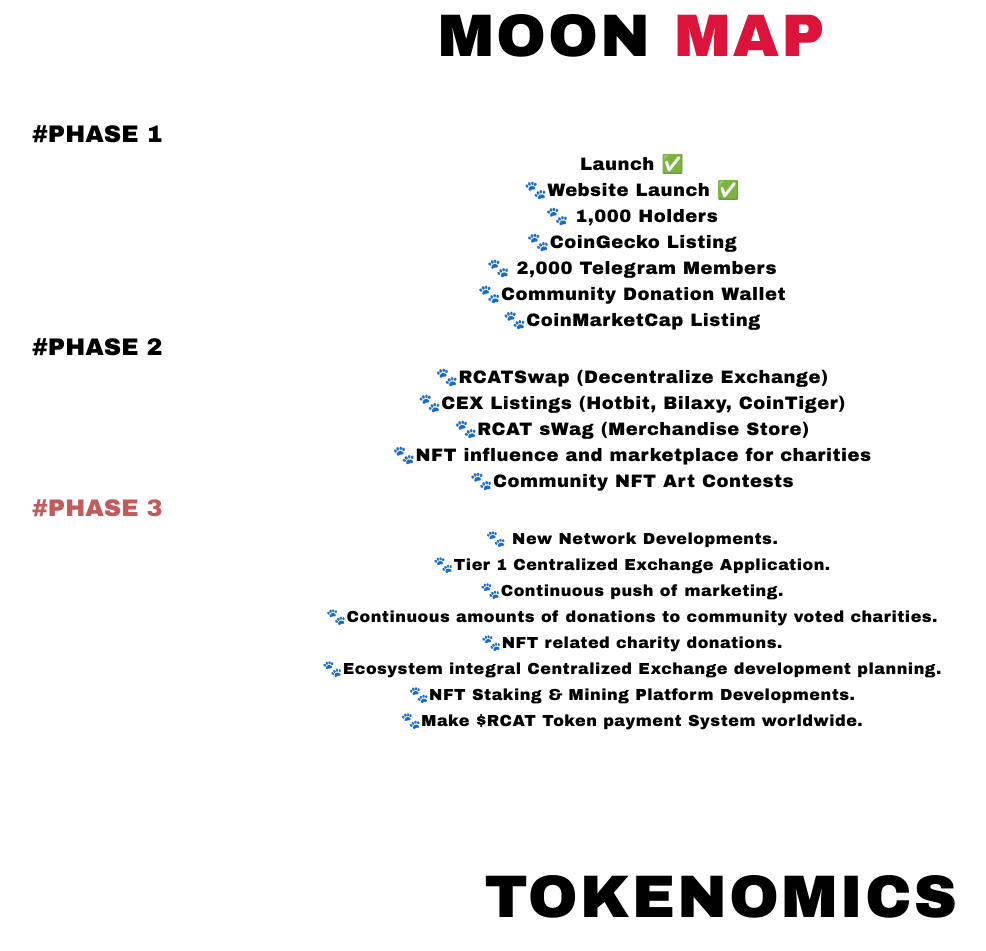
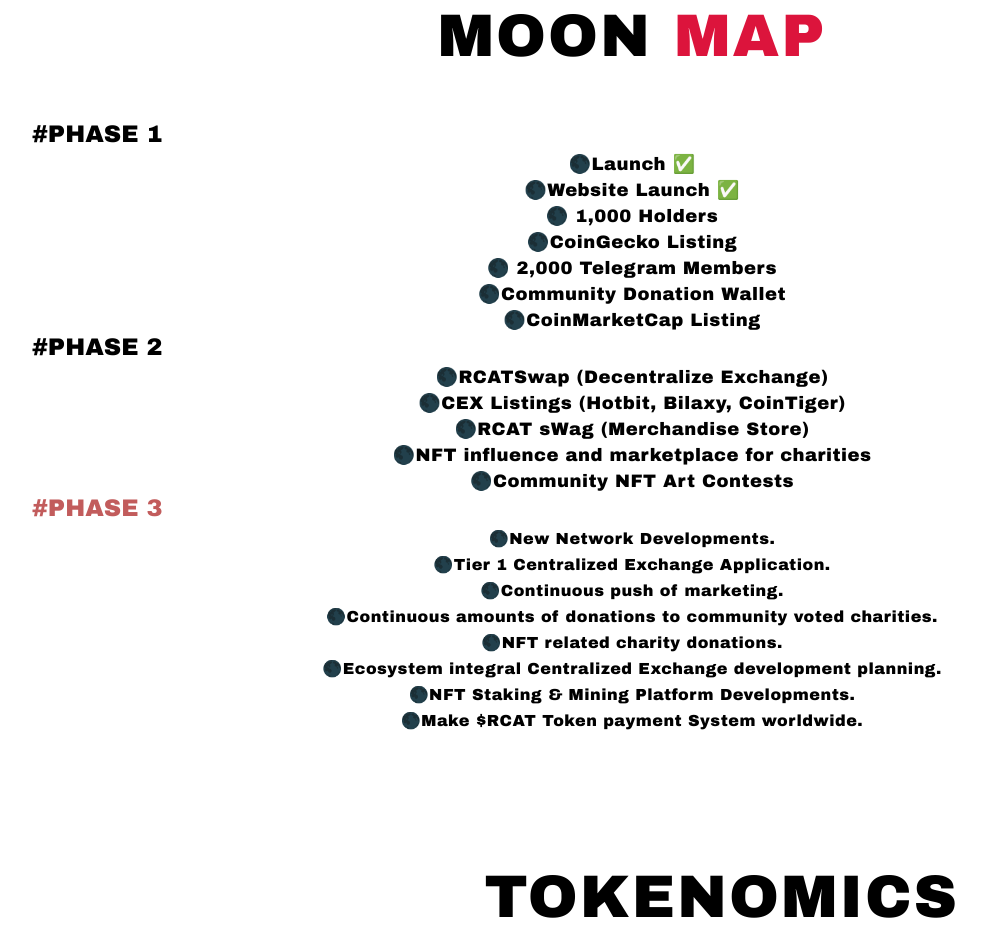
Before and after one commit to mi-g-termux/du, a plain HTML site: page index.html in a window 1280 px wide. Shown: the part 1702-2653 px from the top of the page, without its empty margins (8-994 px from the left). Drawn offline with Linux system fonts and the light colour scheme.

Commit message:
Update index.html

```diff
--- a/index.html
+++ b/index.html
@@ -114,24 +114,24 @@
                                       <div class="timeline-content">
 
                                           <p align="center">
-                                           <font size="4"><b🐾>Launch ✅</b></font>
+                                           <font size="4"><b>🌑Launch ✅</b></font>
                                   <br>
 
-                   <font size="4"> <b>🐾Website Launch ✅</b></font>
+                   <font size="4"> <b>🌑Website Launch ✅</b></font>
                                   <br>
 
-                                  <font size="4"><b>🐾 1,000 Holders</b></font>
+                                  <font size="4"><b>🌑 1,000 Holders</b></font>
 
                                   <br>
-                                  <font size="4"><b> 🐾CoinGecko Listing</b></font>
+                                  <font size="4"><b> 🌑CoinGecko Listing</b></font>
                                   <br>
-                                  <font size="4"><b>🐾 2,000 Telegram Members</b></font>
+                                  <font size="4"><b>🌑 2,000 Telegram Members</b></font>
 
                                   <br>
-                                  <font size="4"><b>🐾Community Donation Wallet</b></font>
+                                  <font size="4"><b>🌑Community Donation Wallet</b></font>
 
                                   <br>
-                                  <font size="4"> <b>🐾CoinMarketCap Listing</b></font>
+                                  <font size="4"> <b>🌑CoinMarketCap Listing</b></font>
 
 
 
@@ -155,18 +155,18 @@
                                       <div class="timeline-content">
 
                                           <p align="center">
-                                            <font size="4"><b>🐾RCATSwap (Decentralize Exchange)</b></font>
+                                            <font size="4"><b>🌑RCATSwap (Decentralize Exchange)</b></font>
                                             <br>
 
-                                            <font size="4"> <b>🐾CEX Listings (Hotbit, Bilaxy, CoinTiger)</b></font>
+                                            <font size="4"> <b>🌑CEX Listings (Hotbit, Bilaxy, CoinTiger)</b></font>
 
                                             <br>
-                                            <font size="4"> <b>🐾RCAT sWag (Merchandise Store)</b></font>
+                                            <font size="4"> <b>🌑RCAT sWag (Merchandise Store)</b></font>
                                             <br>
-                                            <font size="4"><b>🐾NFT influence and marketplace for charities</b></font>
+                                            <font size="4"><b>🌑NFT influence and marketplace for charities</b></font>
 
                                             <br>
-                                            <font size="4"><b>🐾Community NFT Art Contests</b> </font>
+                                            <font size="4"><b>🌑Community NFT Art Contests</b> </font>
 
 
                                           </p>
@@ -196,15 +196,15 @@
                                       <div class="timeline-content">
 
                                           <p align="center">
-                                          <font style="font-size:16px"><b>🐾 New Network Developments.</b><br>
-                                              <b>🐾Tier 1 Centralized Exchange Application.</b><br>
-                                              <b>🐾Continuous push of marketing.</b><br>
-                                              <b>🐾Continuous amounts of donations to community voted charities.</b><br>
-                                              <b>🐾NFT related charity donations.</b><br>
-                                             <b> 🐾Ecosystem integral Centralized Exchange development planning.</b><br>
-                                              <b>🐾NFT Staking & Mining Platform Developments.<b><br>
+                                          <font style="font-size:16px"><b>🌑New Network Developments.</b><br>
+                                              <b>🌑Tier 1 Centralized Exchange Application.</b><br>
+                                              <b>🌑Continuous push of marketing.</b><br>
+                                              <b>🌑Continuous amounts of donations to community voted charities.</b><br>
+                                              <b>🌑NFT related charity donations.</b><br>
+                                             <b> 🌑Ecosystem integral Centralized Exchange development planning.</b><br>
+                                              <b>🌑NFT Staking & Mining Platform Developments.<b><br>
 
-                                              <b>🐾Make $RCAT Token payment System worldwide.</b><br>
+                                              <b>🌑Make $RCAT Token payment System worldwide.</b><br>
 </font>
                                           </p>
 
```
